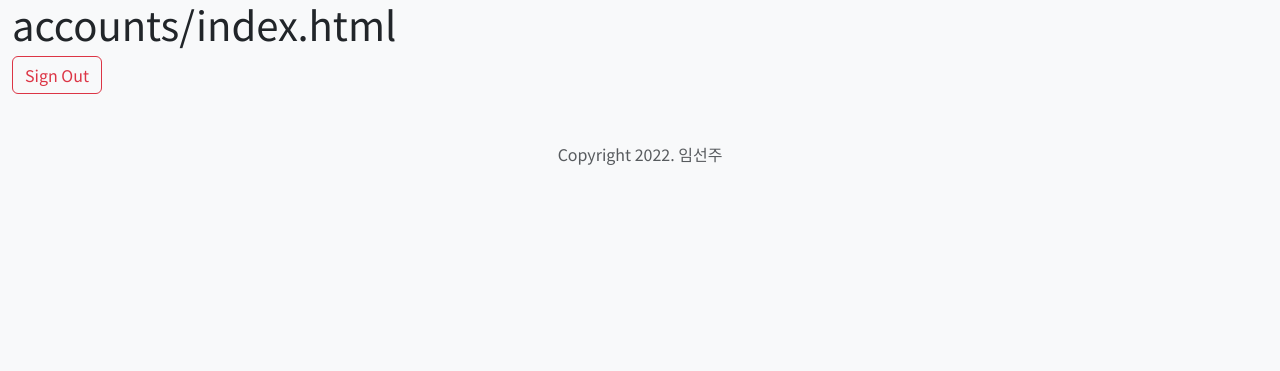
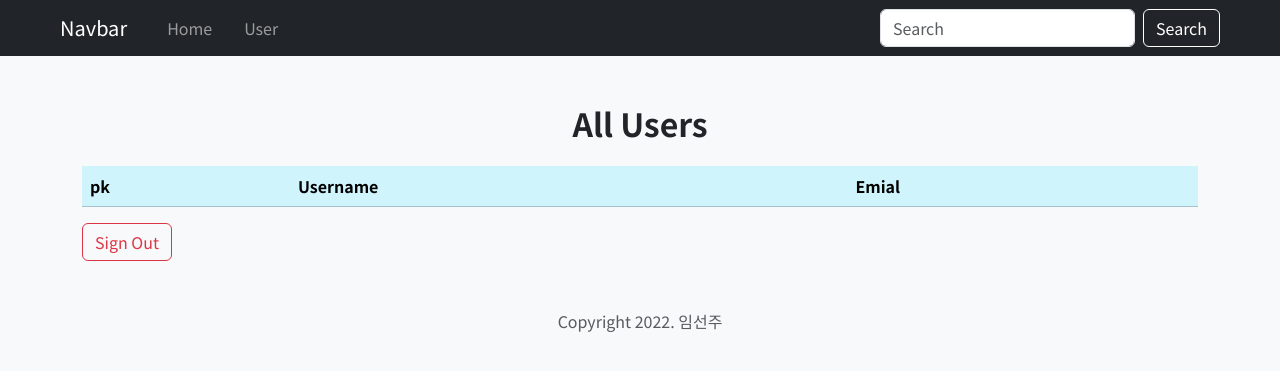
Before and after one commit to snnzzoo/01-Pair-03, a Django app: template accounts/templates/accounts/index.html in a window 1280 px wide. Shown: the top 371 px of the page. Run offline with Django 3.2, Linux system fonts and the light colour scheme; the template is opened without the code that fills it, so the values that code supplies are empty; some libraries are stand-ins or nearby versions.

Commit message:
Accounts Design

```diff
--- a/accounts/templates/accounts/index.html
+++ b/accounts/templates/accounts/index.html
@@ -2,13 +2,30 @@
 {% load django_bootstrap5 %}
 
 {% block content %}
-  <h1>accounts/index.html</h1>
+  <div class="container">
+    <h1 class="text-center mt-5 mb-4 fw-bold fs-2">All Users</h1>
+    <table class="table table-hover">
+      <thead class="table-info">
+        <tr>
+          <th scope="col">pk</th>
+          <th scope="col">Username</th>
+          <th scope="col">Emial</th>
+        </tr>
+      </thead>
+      <tbody class="table-group-divider">
         {% for user in users %}
-    <h3>
+          <tr>
+            <th scope="row">{{ user.pk }}</th>
+            <td>
               <a href="{% url 'accounts:detail' user.pk %}">
                 {{ user.username }}
               </a>
-    </h3>
+            </td>
+            <td>{{ user.email }}</td>
+          </tr>
         {% endfor %}
+      </tbody>
+    </table>
     <a class="btn btn-outline-danger" href="{% url 'accounts:logout' %}" role="button">Sign Out</a>
+  </div>
 {% endblock content %}
--- a/accounts/views.py
+++ b/accounts/views.py
@@ -73,7 +73,7 @@ def update(request):
             form.save()
             return redirect('accounts:detail', request.user.pk)
     else:
-        form = CustomUserChangeForm()
+        form = CustomUserChangeForm(instance=request.user)
     context = {
         'form': form
     }
--- a/templates/base.html
+++ b/templates/base.html
@@ -19,10 +19,52 @@
       body {
         font-family: 'Noto Sans KR', sans-serif;
       }
+
+      .btn-success:hover {
+        background-color: white;
+        border-color: $success;
+        color: #198754;
+      }
+
+      .btn-search {
+        background-color: $dark;
+        border-color: white;
+        color: white;
+      }
+
+      .btn-search:hover {
+        background-color: white;
+        border-color: $white;
+        color: $dark;
+      }
     </style>
   </head>
 
   <body class="bg-light">
+    <!-- Navbar -->
+    <nav class="navbar navbar-dark navbar-expand-lg bg-dark">
+      <div class="container-fluid">
+        <a class="navbar-brand ms-5" href="{% url 'index' %}">Navbar</a>
+        <button class="navbar-toggler" type="button" data-bs-toggle="collapse" data-bs-target="#navbarSupportedContent" aria-controls="navbarSupportedContent" aria-expanded="false" aria-label="Toggle navigation">
+          <span class="navbar-toggler-icon"></span>
+        </button>
+        <div class="collapse navbar-collapse" id="navbarSupportedContent">
+          <ul class="navbar-nav me-auto mb-2 mb-lg-0">
+            <li class="nav-item">
+              <a class="nav-link mx-3" aria-current="page" href="#">Home</a>
+            </li>
+            <li class="nav-item">
+              <a class="nav-link me-3" href="{% url 'accounts:index' %}">User</a>
+            </li>
+          </ul>
+          <form class="d-flex" role="search">
+            <input class="form-control me-2" type="search" placeholder="Search" aria-label="Search">
+            <button class="btn btn-search me-5" type="submit">Search</button>
+          </form>
+        </div>
+      </div>
+    </nav>
+
     <div class="container-fluid">
       {% block content %}{% endblock content %}
     </div>
```
Also changed, not shown: accounts/templates/accounts/change_password.html (+17 -6 lines), accounts/templates/accounts/detail.html (+48 -15 lines), accounts/templates/accounts/login.html (+17 -6 lines), accounts/templates/accounts/signup.html (+17 -6 lines), accounts/templates/accounts/update.html (+17 -6 lines), templates/index.html (+30 -4 lines), accounts/static/프사.jpg (added). Lines whose indentation alone changed are shown as unchanged.
